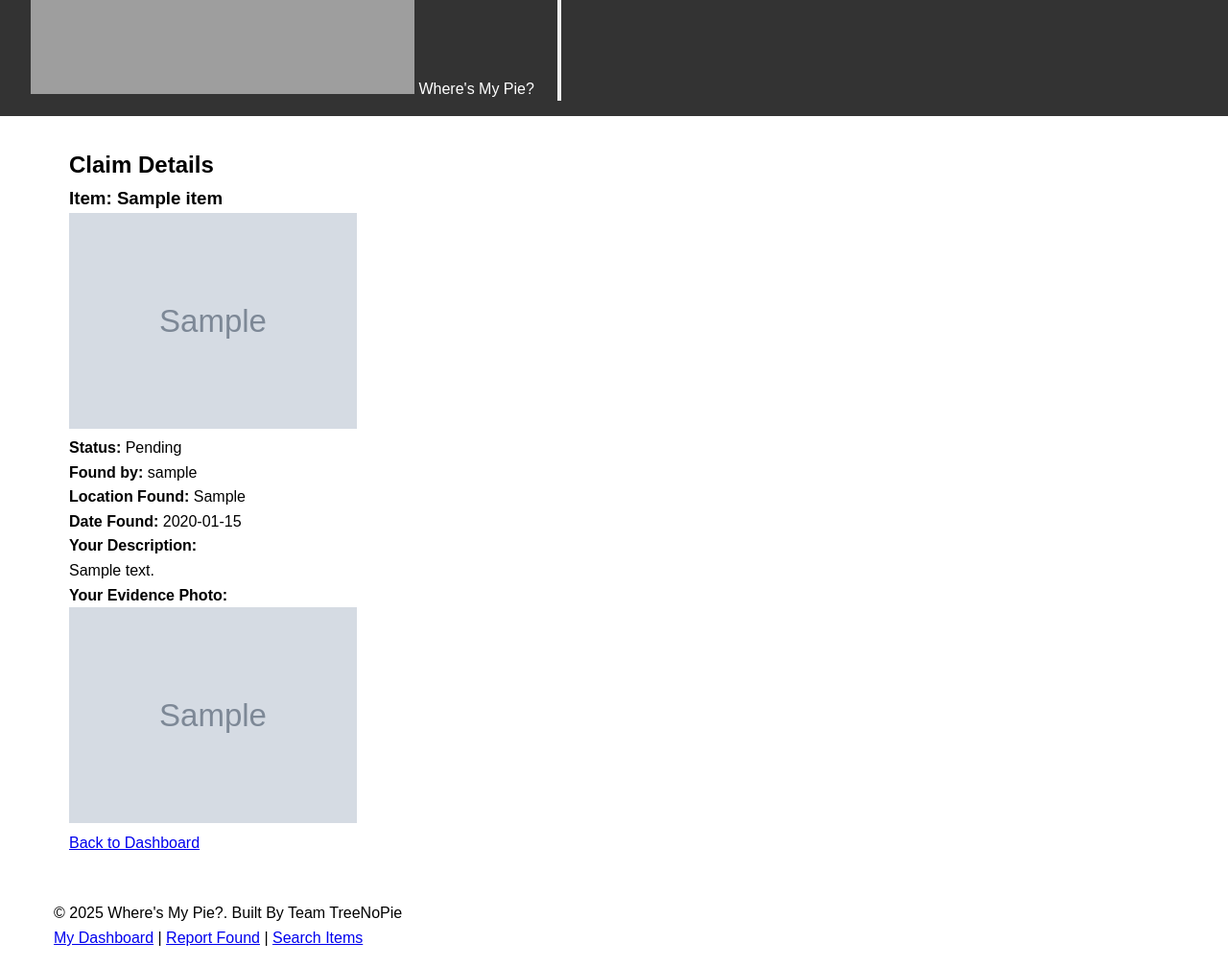
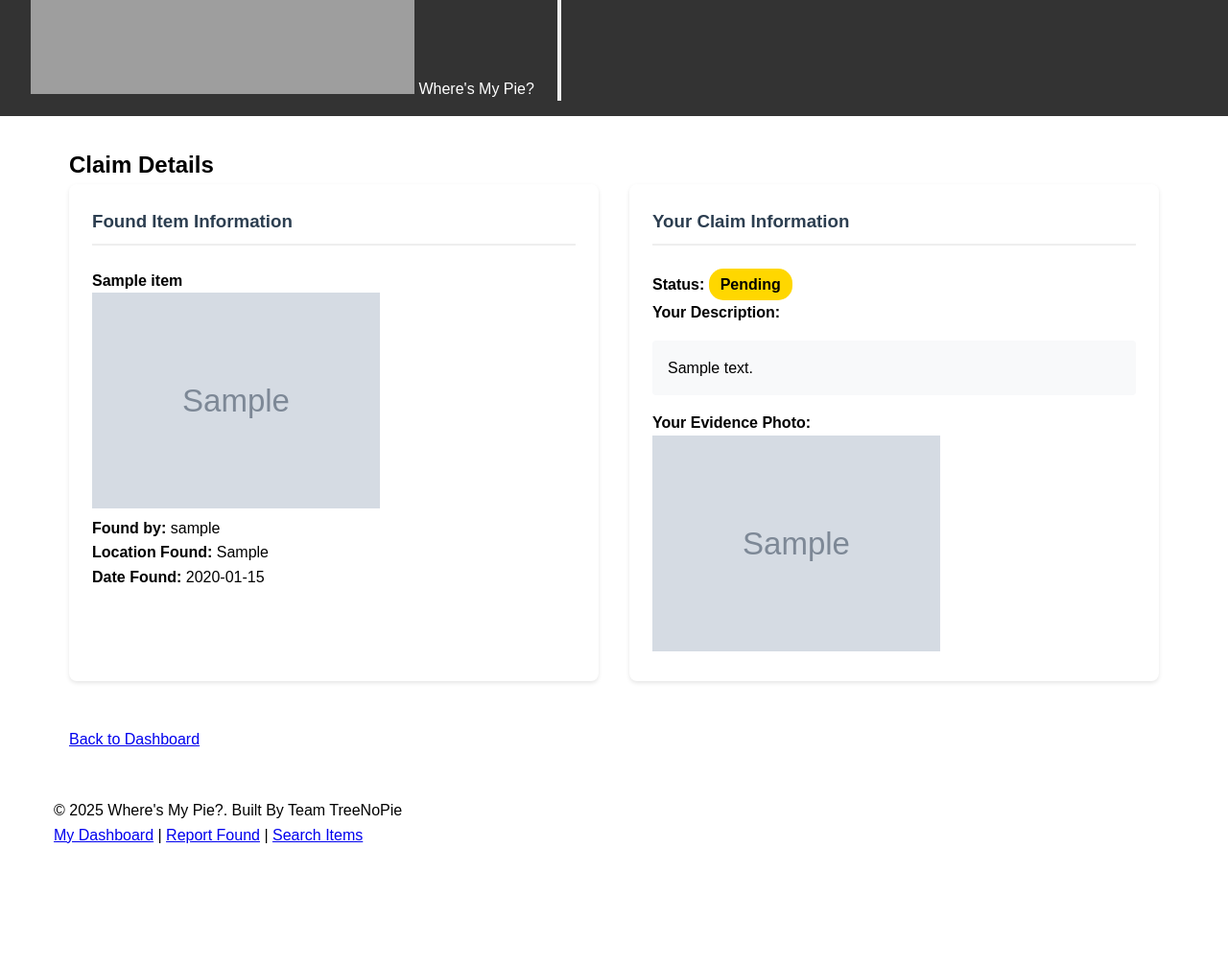
Before and after one commit to Irenemicooo/WheresMyPie, a PHP site: page /WheresMyPie/claims/view.php?id=1 in a window 1280 px wide. Shown: the part 244-1251 px from the top of the page at 96% size. After the commit the page ends 1123 px from the top, so only its background shows below. Run offline with PHP 8.4, Linux system fonts and the light colour scheme; the visitor is signed in with stand-in values (Sample User, id 1); tables that the repository leaves empty hold one stand-in row (values such as "Sample post"); grey boxes marked "Sample" are stand-in pictures; grey boxes are pictures that could not be loaded.

Commit message:
made view page more clearer

```diff
--- a/public_html/claims/view.php
+++ b/public_html/claims/view.php
@@ -44,8 +44,12 @@ include '../includes/header.php';
 <div class="container">
     <h2>Claim Details</h2>
 
-    <div class="claim-details">
-        <h3>Item: <?= htmlspecialchars($claim['item_title']) ?></h3>
+    <div class="claim-details-grid">
+        <!-- Item Information Section -->
+        <section class="item-info-section card">
+            <h3 class="section-title">Found Item Information</h3>
+            <div class="item-details">
+                <h4><?= htmlspecialchars($claim['item_title']) ?></h4>
 
                 <?php if (!empty($claim['photo_path'])): ?>
                     <div class="item-image">
@@ -54,13 +58,27 @@ include '../includes/header.php';
                     </div>
                 <?php endif; ?>
 
-        <div class="claim-info">
-            <p><strong>Status:</strong> <?= ucfirst(htmlspecialchars($claim['status'])) ?></p>
+                <div class="item-info">
                     <p><strong>Found by:</strong> <?= htmlspecialchars($claim['finder_name']) ?></p>
                     <p><strong>Location Found:</strong> <?= htmlspecialchars($claim['location']) ?></p>
                     <p><strong>Date Found:</strong> <?= htmlspecialchars($claim['date_found']) ?></p>
+                </div>
+            </div>
+        </section>
+
+        <!-- Claim Information Section -->
+        <section class="claim-info-section card">
+            <h3 class="section-title">Your Claim Information</h3>
+            <div class="claim-status">
+                <p><strong>Status:</strong>
+                    <span class="status-badge <?= $claim['status'] ?>">
+                        <?= ucfirst(htmlspecialchars($claim['status'])) ?>
+                    </span>
+                </p>
                 <p><strong>Your Description:</strong></p>
-            <p><?= nl2br(htmlspecialchars($claim['description'])) ?></p>
+                <div class="claim-description">
+                    <?= nl2br(htmlspecialchars($claim['description'])) ?>
+                </div>
 
                 <?php if (!empty($claim['evidence_img'])): ?>
                     <div class="evidence-image">
@@ -72,22 +90,93 @@ include '../includes/header.php';
             </div>
 
             <?php if ($claim['status'] === 'approved'): ?>
-            <div class="contact-info">
+                <div class="contact-info card">
                     <h4>Finder's Contact Information</h4>
                     <p><strong>Email:</strong> <?= htmlspecialchars($claim['finder_email']) ?></p>
                     <?php if (!empty($claim['finder_phone'])): ?>
                         <p><strong>Phone:</strong> <?= htmlspecialchars($claim['finder_phone']) ?></p>
                     <?php endif; ?>
                 </div>
-        <?php endif; ?>
 
-        <?php if ($claim['status'] === 'approved'): ?>
+                <div class="action-buttons">
                     <a href="../chat/room.php?claim_id=<?= $claim['claim_id'] ?>"
                        class="btn btn-primary">Chat with Finder</a>
+                </div>
             <?php endif; ?>
+        </section>
+    </div>
 
+    <div class="bottom-actions">
         <a href="/user/dashboard.php" class="btn btn-secondary">Back to Dashboard</a>
     </div>
 </div>
 
+<style>
+.claim-details-grid {
+    display: grid;
+    grid-template-columns: 1fr 1fr;
+    gap: 2rem;
+    margin-bottom: 2rem;
+}
+
+.card {
+    background: #fff;
+    border-radius: 8px;
+    box-shadow: 0 2px 4px rgba(0,0,0,0.1);
+    padding: 1.5rem;
+    margin-bottom: 1rem;
+}
+
+.section-title {
+    color: #2c3e50;
+    border-bottom: 2px solid #eee;
+    padding-bottom: 0.5rem;
+    margin-bottom: 1.5rem;
+}
+
+.status-badge {
+    display: inline-block;
+    padding: 0.25rem 0.75rem;
+    border-radius: 15px;
+    font-weight: bold;
+}
+
+.status-badge.pending {
+    background-color: #ffd700;
+    color: #000;
+}
+
+.status-badge.approved {
+    background-color: #28a745;
+    color: #fff;
+}
+
+.status-badge.rejected {
+    background-color: #dc3545;
+    color: #fff;
+}
+
+.claim-description {
+    background: #f8f9fa;
+    padding: 1rem;
+    border-radius: 4px;
+    margin: 1rem 0;
+}
+
+.contact-info {
+    background: #e9ecef;
+    margin-top: 1rem;
+}
+
+.action-buttons {
+    margin-top: 1.5rem;
+}
+
+@media (max-width: 768px) {
+    .claim-details-grid {
+        grid-template-columns: 1fr;
+    }
+}
+</style>
+
 <?php include '../includes/footer.php'; ?>
```
Lines whose indentation alone changed are shown as unchanged.
